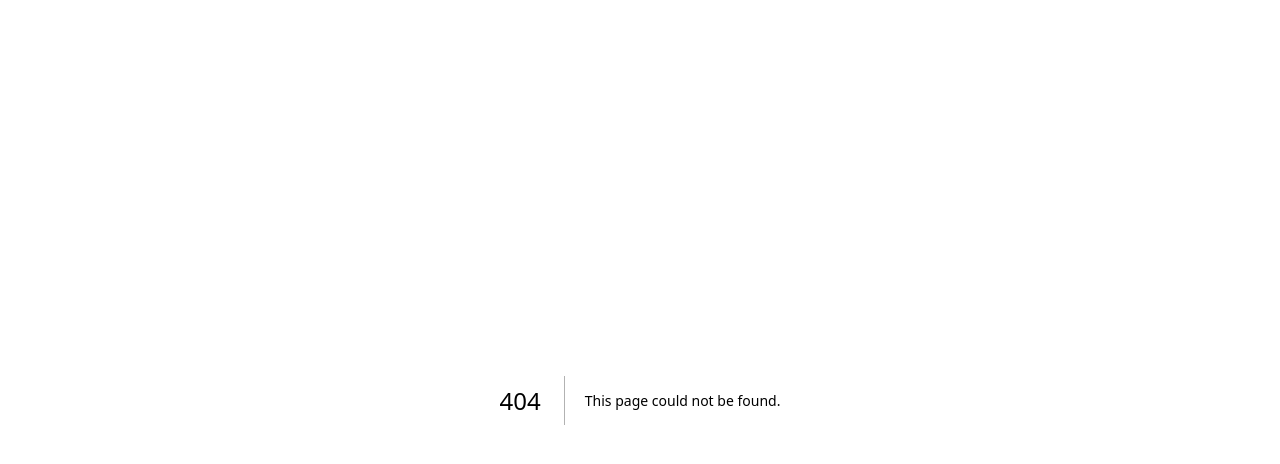
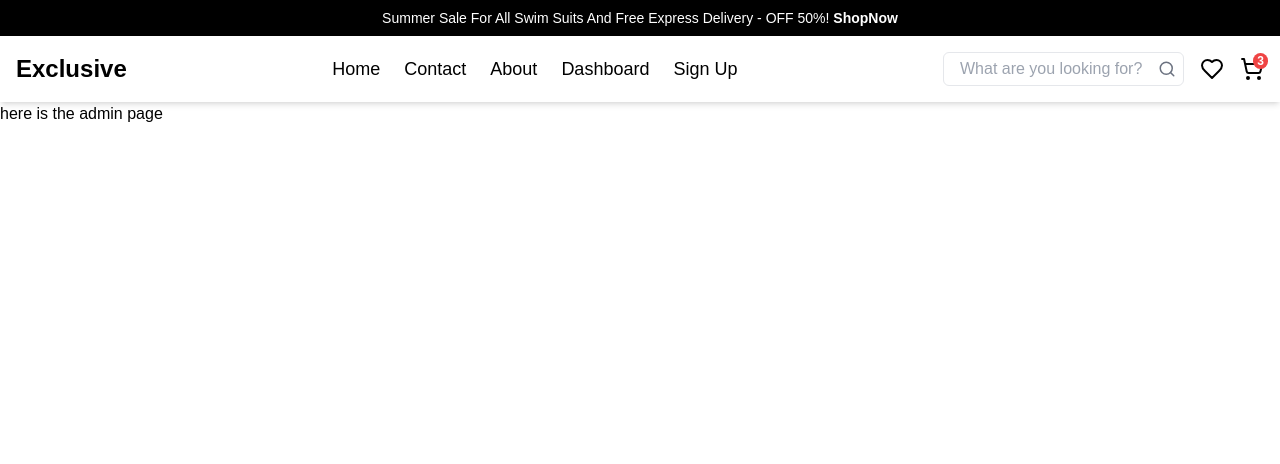
Before and after one commit to Dipjitbaroi/ShopSpot-online-store-client, a Next.js app: page /dashboard/admin in a window 1280 px wide. Before the commit this address had no page. Shown: the top 464 px of the page. Built offline with nearby package versions, Linux system fonts and the light colour scheme.

Commit message:
dashboard layout update

```diff
--- /dev/null
+++ b/src/app/(CommonLayout)/(dashboard)/dashboard/admin/page.jsx
@@ -0,0 +1,7 @@
+import React from "react";
+
+const Admin = () => {
+  return <div>here is the admin page</div>;
+};
+
+export default Admin;
--- /dev/null
+++ b/src/app/(CommonLayout)/(dashboard)/dashboard/page.jsx
@@ -0,0 +1,9 @@
+const Dashboard = () => {
+  return (
+    <div>
+      <h1> Here is Dashboard</h1>
+    </div>
+  );
+};
+
+export default Dashboard;
--- a/src/app/(CommonLayout)/(dashboard)/layout.js
+++ b/src/app/(CommonLayout)/(dashboard)/layout.js
@@ -1,7 +1,7 @@
-export default function RootLayout({ children }) {
+export default function CommonLayout({ children }) {
   return (
-    <html lang="en">
-      <body>{children}</body>
-    </html>
+    <div className="min-h-screen flex flex-col">
+      <main className="flex-1">{children}</main>
+    </div>
   );
 }
--- a/src/app/(CommonLayout)/(home)/checkout/page.jsx
+++ b/src/app/(CommonLayout)/(home)/checkout/page.jsx
@@ -1,3 +1,4 @@
+"use client";
 import { Button } from "@/components/UI/button";
 import Image from "next/image";
 
--- a/src/components/UI/navbar.jsx
+++ b/src/components/UI/navbar.jsx
@@ -34,6 +34,12 @@ export default function Navbar() {
                 About
               </Link>
             </li>
+            <li>
+              <Link href="/dashboard" className="hover:underline">
+                Dashboard
+              </Link>
+            </li>
+
             <li>
               <Link href="/register" className="hover:underline">
                 Sign Up
@@ -99,6 +105,13 @@ export default function Navbar() {
             </li>
             <li>
               <Link
+                href="/dashboard"
+                className="hover:underline"
+                onClick={() => setIsOpen(false)}></Link>{" "}
+              Dashboard
+            </li>
+            <li>
+              <Link
                 href="/signup"
                 className="hover:underline"
                 onClick={() => setIsOpen(false)}>
```
